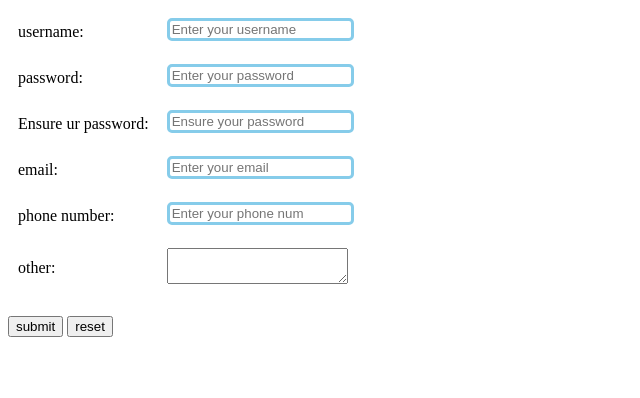
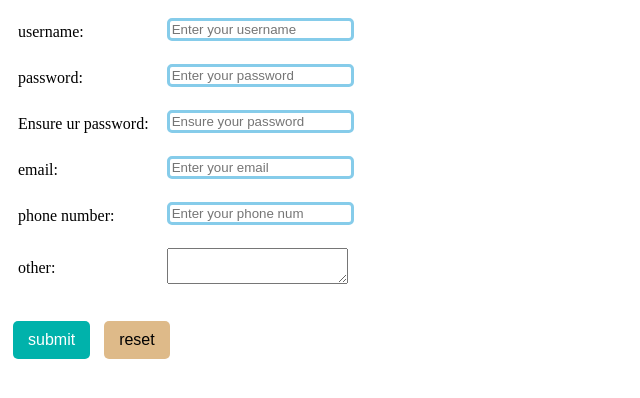
Before and after one commit to ljl3239960284/HTML-ex, a website built with webpack: page homework4/index3.html in a window 1280 px wide. Shown: the whole page, without its empty margins (0-640 px from the left). Built offline with nearby package versions, Linux system fonts and the light colour scheme.

Commit message:
to-right color

```diff
--- a/homework4/index3.css
+++ b/homework4/index3.css
@@ -14,9 +14,30 @@ label,input{
 label{
   text-align: center;
 }
-.button1{
-  background-color: blueviolet;
+#button1{
+  padding: 10px 15px; /* 添加内边距，使按钮看起来更饱满 */
+  margin: 5px; /* 添加外边距，为按钮之间提供空间 */
+  border: none; /* 移除默认边框 */
+  border-radius: 5px; /* 添加圆角效果 */
+  background-color: #00B2AB; /* 设置背景颜色 */
+  color: white; /* 设置文字颜色为白色 */
+  font-size: 16px; /* 设置字体大小 */
+  cursor: pointer; /* 改变鼠标指针为手形，表示可点击 */
+  transition: background-color 0.3s; /* 添加背景颜色变化的过渡效果 */
+}
+#button2{
+  padding: 10px 15px;
+  margin: 5px;
+  background-color: #DEBA89;
+  font-size:16px;
+  cursor: pointer;
+  border: none;
+  border-radius:5px;
+  transition: background-color 0.3s, color 0.2s, transform 0.4s;
 }
 td{
   padding: 8px;
 }
+button:hover {
+  background-image: linear-gradient(to right, #74ebd5, #4d8ff9); /* 鼠标悬停时改变渐变颜色 */
+}
```
Also changed, not shown: homework4/index4.html (added, +10 -0 lines).
